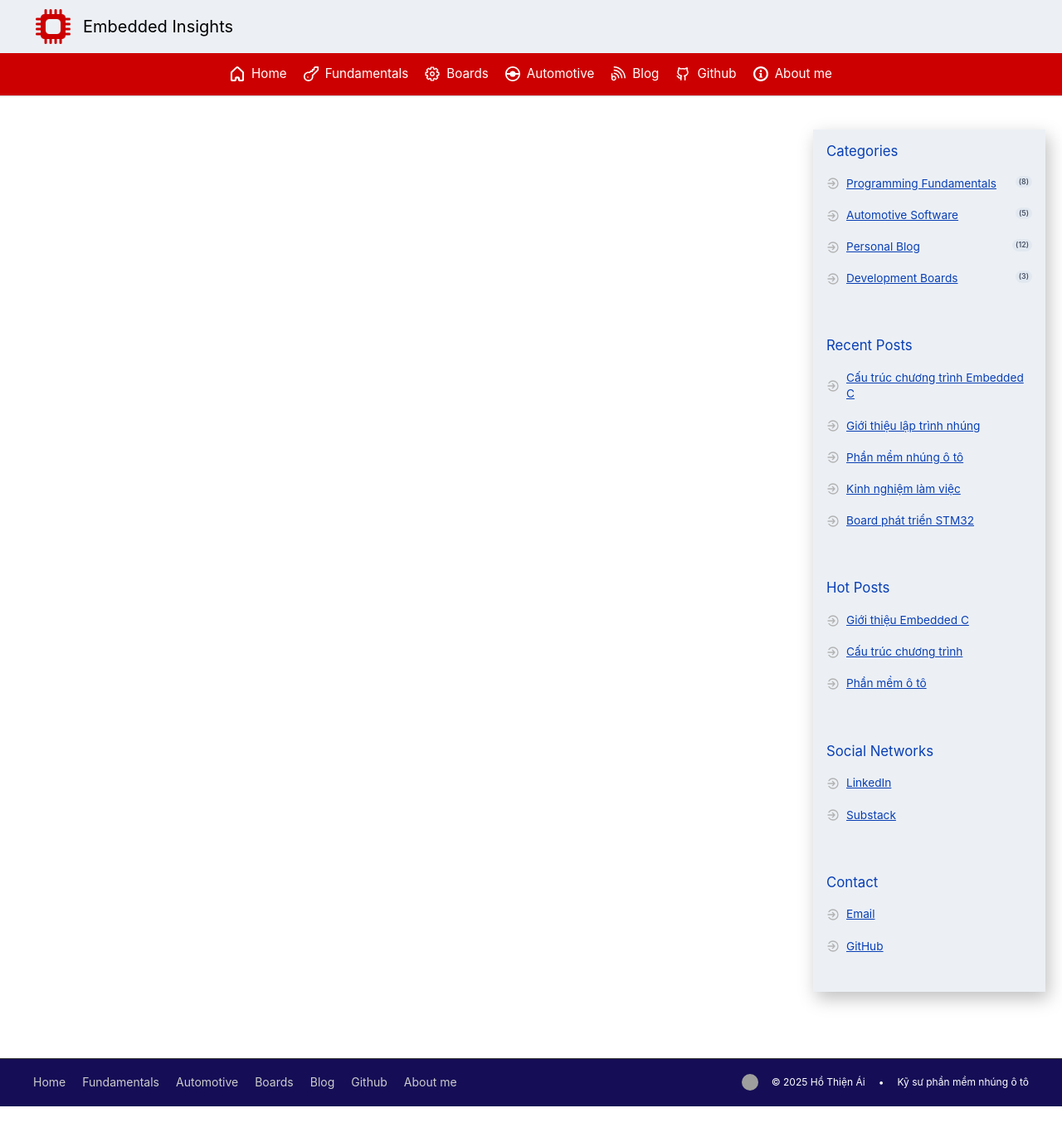
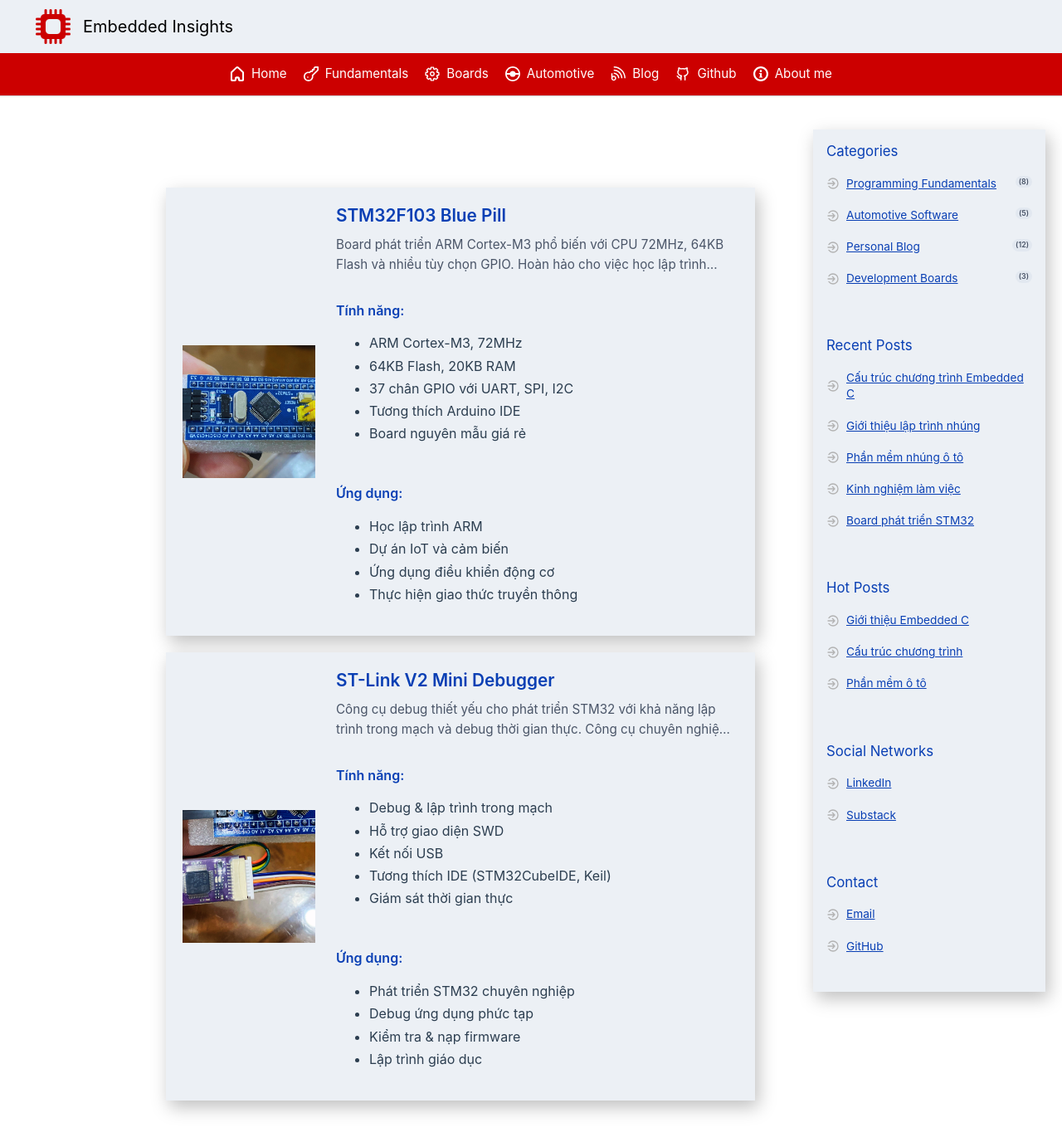
Before and after one commit to ai-ho/ai-ho.github.io, a Jekyll site: the page built from boards/index.md, in a window 1280 px wide and 1400 px high. Shown: the top 1382 px of the window at 83% size. Built offline with Jekyll 4.4.1, drawn with Linux system fonts in a browser that asks for light colours; some web fonts are replaced; grey boxes are pictures that could not be loaded.

Commit message:
Update developement board cards

```diff
--- a/boards/index.md
+++ b/boards/index.md
@@ -2,34 +2,60 @@
 layout: topic-cards
 title: "Board Phát Triển"
 description: "Khám phá các board phát triển nhúng và công cụ debug - Tìm phần cứng phù hợp cho dự án của bạn"
-cards:
-  - title: "STM32F103 Blue Pill"
-    description: "Board phát triển ARM Cortex-M3 phổ biến với CPU 72MHz, 64KB Flash và nhiều tùy chọn GPIO. Hoàn hảo cho việc học lập trình nhúng và các dự án IoT."
-    image: "/boards/assets/stm32f103.png"
-    features:
-      - "ARM Cortex-M3, 72MHz"
-      - "64KB Flash, 20KB RAM"
-      - "37 chân GPIO với UART, SPI, I2C"
-      - "Tương thích Arduino IDE"
-      - "Board nguyên mẫu giá rẻ"
-    use_cases:
-      - "Học lập trình ARM"
-      - "Dự án IoT và cảm biến"
-      - "Ứng dụng điều khiển động cơ"
-      - "Thực hiện giao thức truyền thông"
+---
 
-  - title: "ST-Link V2 Mini Debugger"
-    description: "Công cụ debug thiết yếu cho phát triển STM32 với khả năng lập trình trong mạch và debug thời gian thực. Công cụ chuyên nghiệp với giá cả phải chăng."
-    image: "/boards/assets/stlink_mini_debugger.png"
-    features:
-      - "Debug & lập trình trong mạch"
-      - "Hỗ trợ giao diện SWD"
-      - "Kết nối USB"
-      - "Tương thích IDE (STM32CubeIDE, Keil)"
-      - "Giám sát thời gian thực"
-    use_cases:
-      - "Phát triển STM32 chuyên nghiệp"
-      - "Debug ứng dụng phức tạp"
-      - "Kiểm tra & nạp firmware"
-      - "Lập trình giáo dục"
----
+<div class="topic-cards-container">
+  <div class="topic-card">
+    <div class="topic-image" style="background-image: url('/boards/assets/stm32f103.png')"></div>
+    <div class="topic-content">
+      <h3 class="topic-title">STM32F103 Blue Pill</h3>
+      <p class="topic-description">Board phát triển ARM Cortex-M3 phổ biến với CPU 72MHz, 64KB Flash và nhiều tùy chọn GPIO. Hoàn hảo cho việc học lập trình nhúng và các dự án IoT.</p>
+      <div class="topic-features">
+        <h4>Tính năng:</h4>
+        <ul>
+          <li>ARM Cortex-M3, 72MHz</li>
+          <li>64KB Flash, 20KB RAM</li>
+          <li>37 chân GPIO với UART, SPI, I2C</li>
+          <li>Tương thích Arduino IDE</li>
+          <li>Board nguyên mẫu giá rẻ</li>
+        </ul>
+      </div>
+      <div class="topic-use-cases">
+        <h4>Ứng dụng:</h4>
+        <ul>
+          <li>Học lập trình ARM</li>
+          <li>Dự án IoT và cảm biến</li>
+          <li>Ứng dụng điều khiển động cơ</li>
+          <li>Thực hiện giao thức truyền thông</li>
+        </ul>
+      </div>
+    </div>
+  </div>
+
+  <div class="topic-card">
+    <div class="topic-image" style="background-image: url('/boards/assets/stlink_mini_debugger.png')"></div>
+    <div class="topic-content">
+      <h3 class="topic-title">ST-Link V2 Mini Debugger</h3>
+      <p class="topic-description">Công cụ debug thiết yếu cho phát triển STM32 với khả năng lập trình trong mạch và debug thời gian thực. Công cụ chuyên nghiệp với giá cả phải chăng.</p>
+      <div class="topic-features">
+        <h4>Tính năng:</h4>
+        <ul>
+          <li>Debug & lập trình trong mạch</li>
+          <li>Hỗ trợ giao diện SWD</li>
+          <li>Kết nối USB</li>
+          <li>Tương thích IDE (STM32CubeIDE, Keil)</li>
+          <li>Giám sát thời gian thực</li>
+        </ul>
+      </div>
+      <div class="topic-use-cases">
+        <h4>Ứng dụng:</h4>
+        <ul>
+          <li>Phát triển STM32 chuyên nghiệp</li>
+          <li>Debug ứng dụng phức tạp</li>
+          <li>Kiểm tra & nạp firmware</li>
+          <li>Lập trình giáo dục</li>
+        </ul>
+      </div>
+    </div>
+  </div>
+</div>
```
